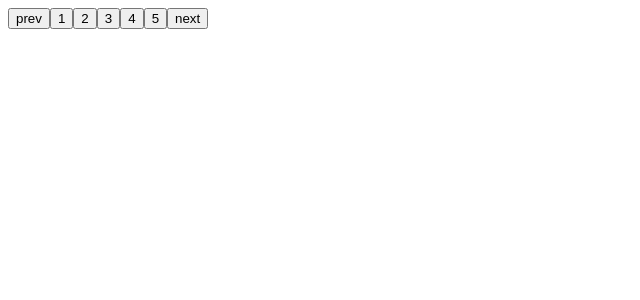
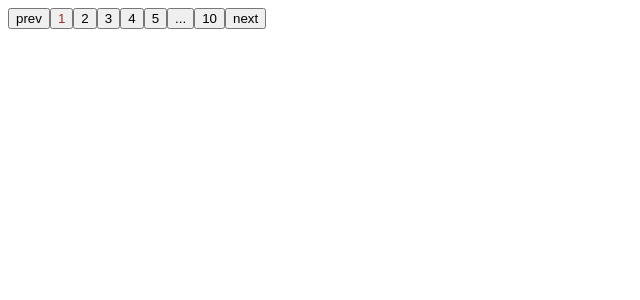
Before and after one commit to Rayhan-Ahmed-7/MajesticPaginator, a React (Vite) app: page / in a window 1280 px wide. Shown: the top 300 px of the page, without its empty margins (0-640 px from the left). Built offline with nearby package versions, Linux system fonts and the light colour scheme.

Commit message:
:zap: done pagination logic

```diff
--- a/src/App.tsx
+++ b/src/App.tsx
@@ -1,14 +1,18 @@
 import usePagination from "./usePagination"
 import "./App.css"
 function App() {
-  const { range, } = usePagination()
+  const { paginationRange, selected,setSelected } = usePagination({count:96})
   return (
     <>
       <button>prev</button>
       {
-        range.map((i) => (
-          <button key={i.page}>{i.page}</button>
-        ))
+        paginationRange.map((i,index) => {
+          if (i.type == 'page') {
+            return <button className={`${i.page == selected.page ? "active":''}`} onClick={()=>setSelected(i)} key={i.page}>{i.page}</button>
+          } else {
+            return <button key={index + i.type}>{"..."}</button>
+          }
+        })
       }
       <button>next</button>
     </>
--- a/src/usePagination.ts
+++ b/src/usePagination.ts
@@ -1,4 +1,4 @@
-import { useEffect, useState } from 'react';
+import { useMemo, useState } from 'react';
 
 type ItemType = "dot" | "page";
 
@@ -10,7 +10,7 @@ interface Item {
 
 const generateRange = (start: number, end: number): Item[] => {
     return Array.from(
-        { length: end - start },
+        { length: end - start + 1 },
         (_, index) => ({
             selected: false,
             type: "page",
@@ -19,21 +19,48 @@ const generateRange = (start: number, end: number): Item[] => {
     );
 };
 
-const usePagination = () => {
+let dot: Item = {
+    type: 'dot',
+    selected: false,
+    page: 0,
+}
+
+const usePagination = ({ count = 76 }: { count: number }) => {
+    const [selected, setSelected] = useState<Item>({ page: 1, type: 'page', selected: true })
     const [pageSize, setPageSize] = useState(10);
-    const [range, setRange] = useState<Item[]>([]);
-    const totalData = 76;
+    const totalData = count;
+
     let totalPage = Math.ceil(totalData / pageSize);
-    let firstElement = 1;
-    let lastElement = totalPage;
 
-    useEffect(() => {
-        if (totalPage > 5) {
-            setRange([...generateRange(firstElement, 6)])
+    let firstElement: Item = { page: 1, selected: false, type: 'page' };
+    let lastElement: Item = { page: totalPage, selected: false, type: 'page' };
+
+    let sibilings = 2;
+    let totalPageNumbers = sibilings + 5;
+
+    let leftSibiling = { page: selected.page - 1, selected: false, type: 'page' };
+    let rightSibiling = { page: selected.page + 1, selected: false, type: 'page' };
+
+    let paginationRange: Item[] = useMemo(() => {
+        if (totalPage <= totalPageNumbers) {
+            return [...generateRange(1, totalPage)]
         }
-    }, [])
+        let shouldShowLeftDot = leftSibiling.page > 2;
+        let shouldShowRightDot = rightSibiling.page < totalPage - 2;
 
-    return { pageSize, setPageSize, range };
+        if (shouldShowRightDot && !shouldShowLeftDot) {
+            return [...generateRange(1, 5), dot, lastElement]
+        }
+        if (shouldShowLeftDot && !shouldShowRightDot) {
+            return [firstElement, dot, ...generateRange(totalPage - 5 + 1, totalPage)]
+        }
+        if (shouldShowLeftDot && shouldShowRightDot) {
+            return [firstElement, dot, ...generateRange(leftSibiling.page, rightSibiling.page), dot, lastElement]
+        }
+        return []
+    }, [selected])
+
+    return { selected, setSelected, pageSize, setPageSize, paginationRange };
 };
 
 export default usePagination;
```
